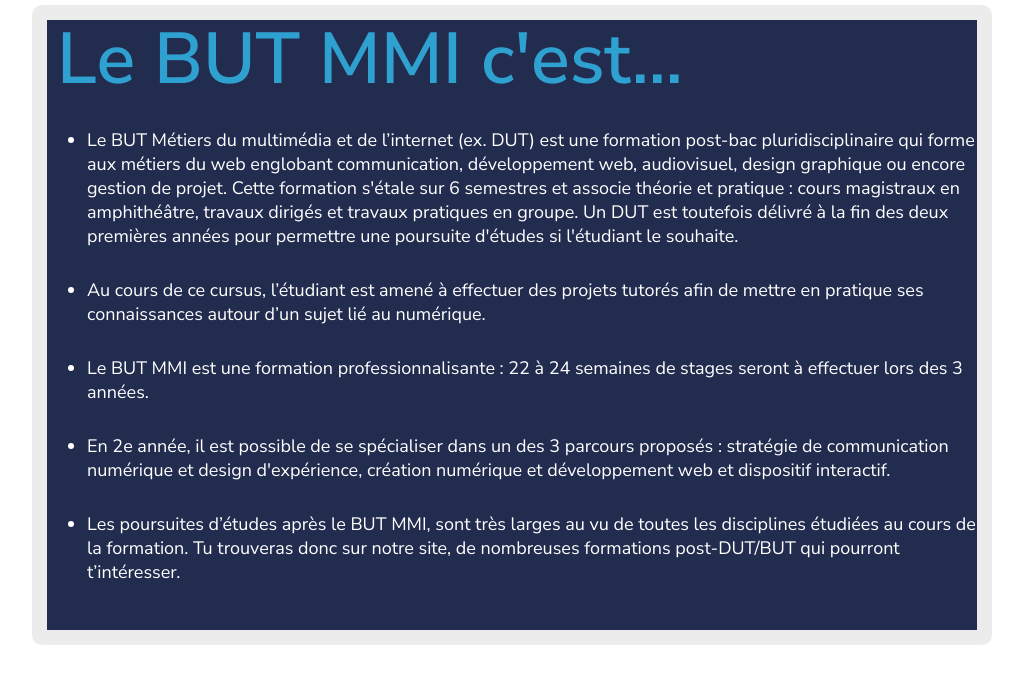
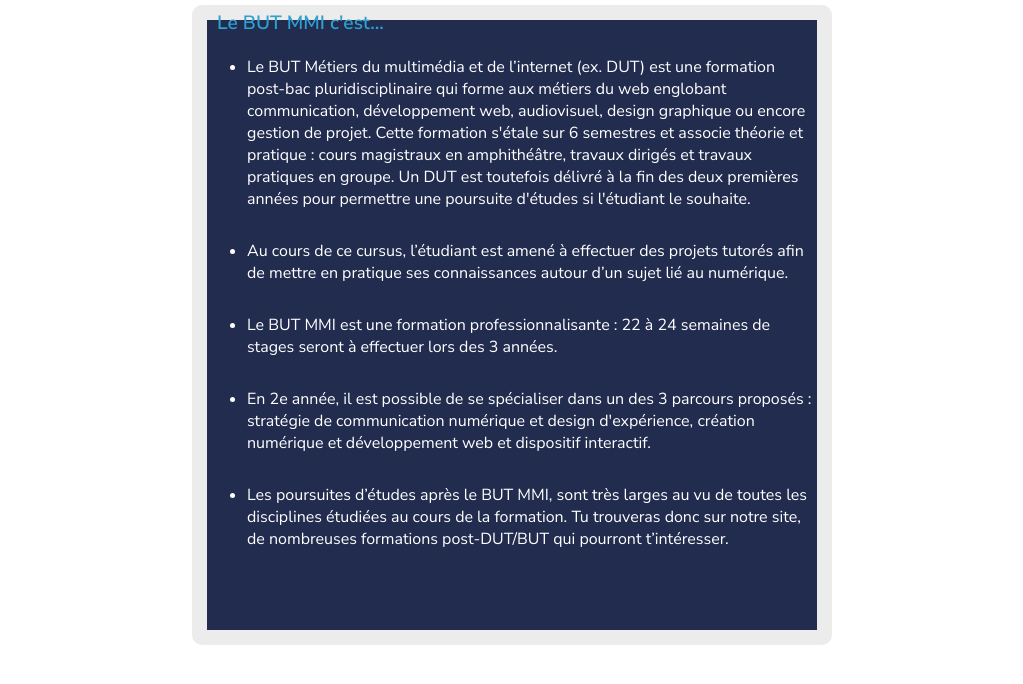
Before and after one commit to gilyann/PT-13, a PHP site: page /BUT.html in a window 1280 px wide. Shown: the part 96-780 px from the top of the page, without its empty margins (128-1151 px from the left). Run offline with PHP 8.4, Linux system fonts and the light colour scheme; grey boxes are pictures that could not be loaded.

Commit message:
media 4ever

```diff
--- a/BUT.css
+++ b/BUT.css
@@ -71,3 +71,17 @@ img {
     width: 10vw;
     margin-top: -15px;
 }
+
+@media screen and (max-width:1300px) {
+    h1 {
+        font-size: 1.2rem;
+    }
+
+    li {
+        font-size: 1rem;
+    }
+
+    .panneau {
+        width: 50vw;
+    }
+}
```
